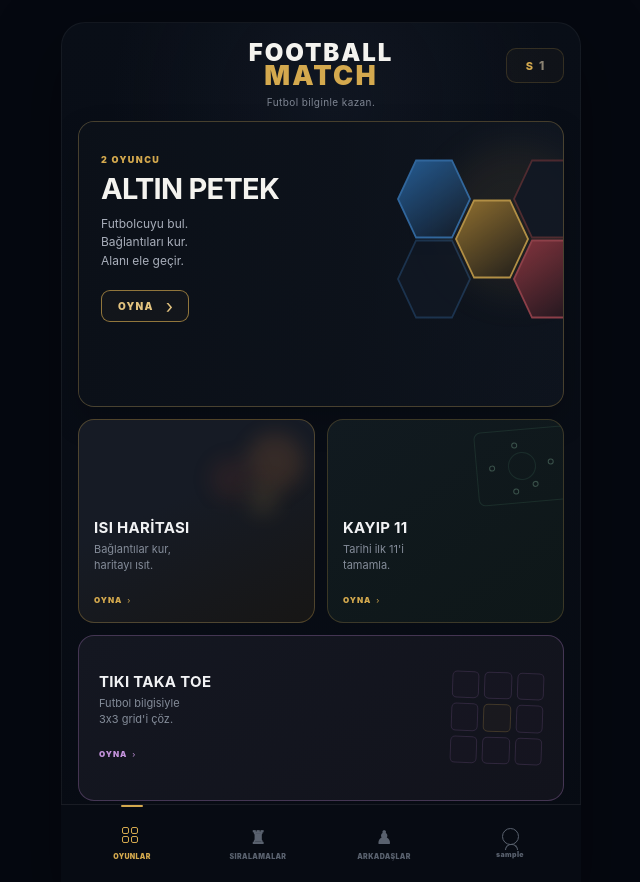
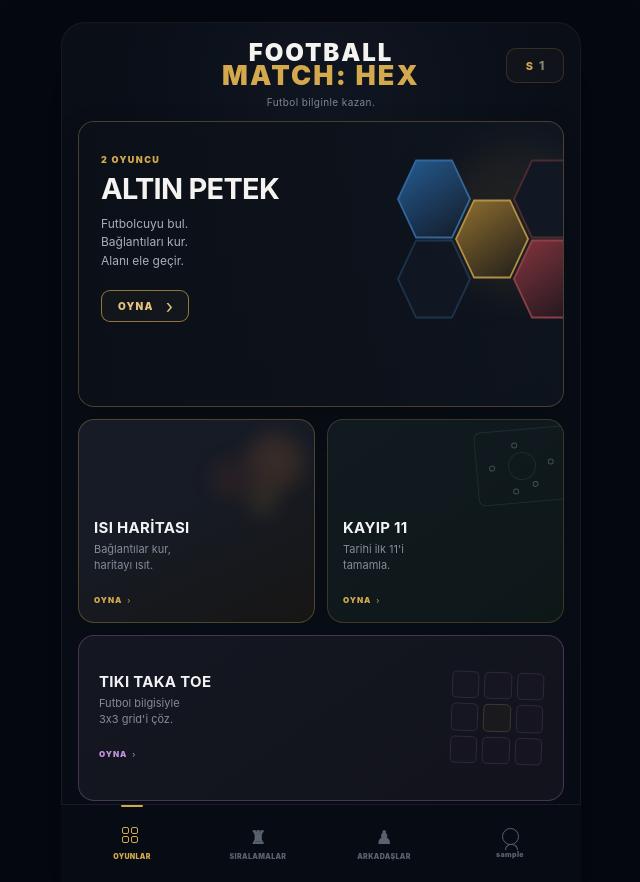
Before and after one commit to emirdurak5934/Hex_FootBall, a Flask app: page / in a window 1280 px wide. Shown: the whole page, without its empty margins (319-959 px from the left). Run offline with Flask 3, Linux system fonts and the light colour scheme; the visitor is signed in with stand-in values (Sample User, id 1); data comes from the database, SQL or seed files in the repository; parts of the project's set-up code (start-up, migrations or seed data) failed here and were passed over.

Commit message:
Update EDYN Football project

```diff
--- a/capacitor.config.json
+++ b/capacitor.config.json
@@ -1,6 +1,6 @@
 {
   "appId": "app.edynfootball.mobile",
-  "appName": "EDYN Football",
+  "appName": "Football Match: HEX",
   "webDir": "mobile-shell",
   "server": {
     "url": "https://edyn-football.onrender.com",
--- a/templates/heatmap.html
+++ b/templates/heatmap.html
@@ -3,7 +3,7 @@
 <head>
     <meta charset="UTF-8">
     <meta name="viewport" content="width=device-width, initial-scale=1.0, maximum-scale=1.0, user-scalable=no">
-    <title>Football Match — Isı Haritası</title>
+    <title>Football Match: HEX — Isı Haritası</title>
     <link rel="stylesheet" href="{{ url_for('static', filename='heatmap.css', v='heat-help-4') }}">
     <link rel="stylesheet" href="{{ url_for('static', filename='fixed_viewport.css', v='1') }}">
 </head>
--- a/templates/home.html
+++ b/templates/home.html
@@ -3,7 +3,7 @@
 <head>
     <meta charset="UTF-8">
     <meta name="viewport" content="width=device-width, initial-scale=1.0">
-    <title>Football Match — Oyunlar</title>
+    <title>Football Match: HEX — Oyunlar</title>
     <link rel="stylesheet" href="{{ url_for('static', filename='home.css') }}">
     <link rel="stylesheet" href="{{ url_for('static', filename='launch_splash.css', v='3') }}">
     <link rel="stylesheet" href="{{ url_for('static', filename='fixed_viewport.css', v='1') }}">
@@ -13,8 +13,8 @@
     <div class="app-frame">
         <header class="topbar">
             <span class="topbar-spacer" aria-hidden="true"></span>
-            <div class="wordmark" aria-label="Football Match">
-                <strong>FOOTBALL</strong><strong>MATCH</strong><small>Futbol bilginle kazan.</small>
+            <div class="wordmark" aria-label="Football Match: HEX">
+                <strong>FOOTBALL</strong><strong>MATCH: HEX</strong><small>Futbol bilginle kazan.</small>
             </div>
             {% set user = current_user() %}
             <a class="points-placeholder account-link" href="{{ url_for('profile') if user else url_for('login') }}" aria-label="{{ user.username if user else 'Giriş Yap' }}"><span aria-hidden="true">{{ user.username[0]|upper if user else '●' }}</span><span>{{ user.level if user else 'GİR' }}</span></a>
--- a/templates/index.html
+++ b/templates/index.html
@@ -17,7 +17,7 @@
     >
 
     <title>
-        Football Hex
+        Football Match: HEX
     </title>
 
 
--- a/templates/missing_xi.html
+++ b/templates/missing_xi.html
@@ -3,7 +3,7 @@
 <head>
   <meta charset="UTF-8">
   <meta name="viewport" content="width=device-width,initial-scale=1,maximum-scale=1,user-scalable=no">
-  <title>Football Match — Kayıp 11</title>
+  <title>Football Match: HEX — Kayıp 11</title>
   <link rel="stylesheet" href="{{ url_for('static', filename='missing_xi.css', v='2') }}">
   <link rel="stylesheet" href="{{ url_for('static', filename='missing_xi_wordle.css', v='4') }}">
   <link rel="stylesheet" href="{{ url_for('static', filename='fixed_viewport.css', v='1') }}">
--- a/templates/tiki_taka.html
+++ b/templates/tiki_taka.html
@@ -3,7 +3,7 @@
 <head>
     <meta charset="UTF-8">
     <meta name="viewport" content="width=device-width, initial-scale=1.0">
-    <title>Tiki Taka Toe — Football Match</title>
+    <title>Tiki Taka Toe — Football Match: HEX</title>
     <link rel="stylesheet" href="{{ url_for('static', filename='tiki_taka.css', v='20260921-turntimer') }}">
     <link rel="stylesheet" href="{{ url_for('static', filename='tiki_taka_matchmaking.css') }}">
     <link rel="stylesheet" href="{{ url_for('static', filename='online_answer.css') }}">
@@ -18,7 +18,7 @@
 <main class="tiki-shell">
     <header class="tiki-header">
         <a href="{{ url_for('home') }}" aria-label="Ana menü">‹</a>
-        <div><small>FOOTBALL MATCH</small><h1>TIKI TAKA TOE</h1></div>
+        <div><small>FOOTBALL MATCH: HEX</small><h1>TIKI TAKA TOE</h1></div>
         <span class="turn-pill" id="turnPill">P1 • X</span>
     </header>
 
```
Also changed, not shown: .github/workflows/ios-unsigned-ipa.yml, .github/workflows/ios-validate.yml, mobile-assets/AppIcon-512@2x.png (added).
